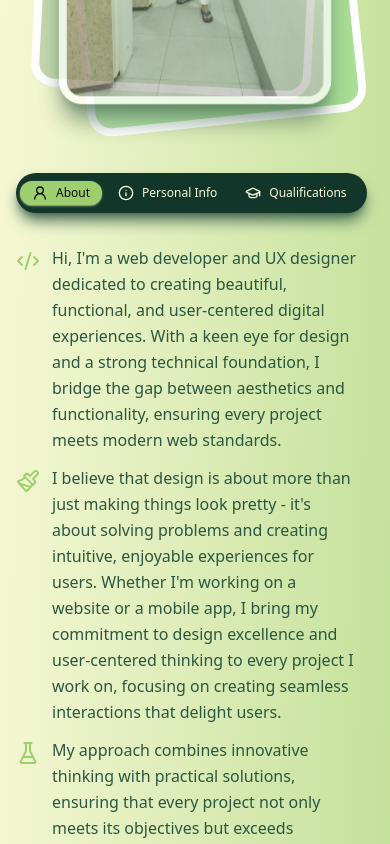
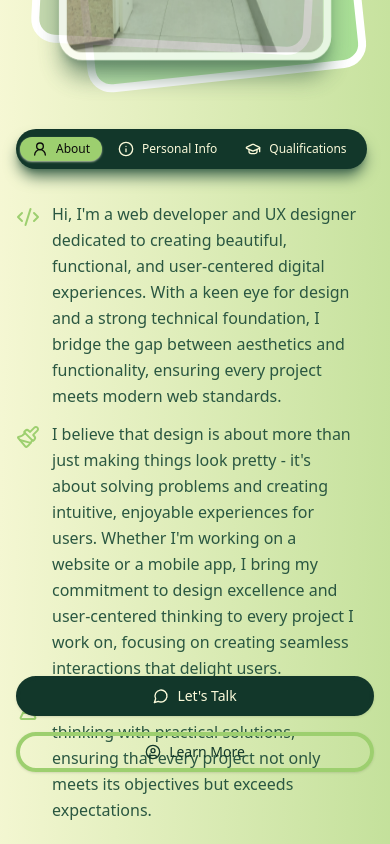
Before and after one commit to AmanSuryavanshi-1/AmanSuryavanshi-1-AmanSuryavanshi.dev, a Next.js app: page / in a window 390 px wide. Shown: the part 1440-2284 px from the top of the page. Built offline with nearby package versions, Linux system fonts and the light colour scheme; no server answers.

Commit message:
Ui update added responsiveness

```diff
--- a/src/components/about/AboutMe.tsx
+++ b/src/components/about/AboutMe.tsx
@@ -70,7 +70,7 @@ const AboutMe = ({ personalInfo = defaultProps.personalInfo,
           </div>
 
           <div className="lg:col-span-8">
-            <Tabs defaultValue="about" className="w-full min-h-[61vh]">
+            <Tabs defaultValue="about" className="w-full h-[61vh]">
               <TabsList className="mb-6 py-5 rounded-3xl bg-forest-900 border-[3px] border-sage-100 shadow-lg shadow-forest-500 text-sage-100 max-md:border-0 ">
                 <TabsTrigger
                   className="mr-1 rounded-3xl border-2 border-transparent data-[state=active]:bg-lime-500 data-[state=active]:border-sage-100 data-[state=active]:shadow-sm data-[state=active]:shadow-sage-300 hover:bg-forest-500 max-md:border-0 max-md:text-xs"
--- a/src/components/hero/Hero.tsx
+++ b/src/components/hero/Hero.tsx
@@ -28,7 +28,7 @@ export default function Header() {
         transition={{ duration: 1.2, ease: "easeOut" }}
       />
       <motion.div
-        className="container relative flex flex-col items-center py-12 justify-center min-h-[92vh] gap-8 mx-auto md:h-5/6"
+        className="container relative flex flex-col items-center py-12 justify-center h-[92vh] gap-8 mx-auto md:h-5/6"
         style={{ opacity, scale, y }}
       >
         <div className="grid grid-cols-1 md:grid-cols-[10px_2fr_1fr] gap-8 md:gap-28 px-20 max-md:px-2 md:pt-22 items-center">
```
